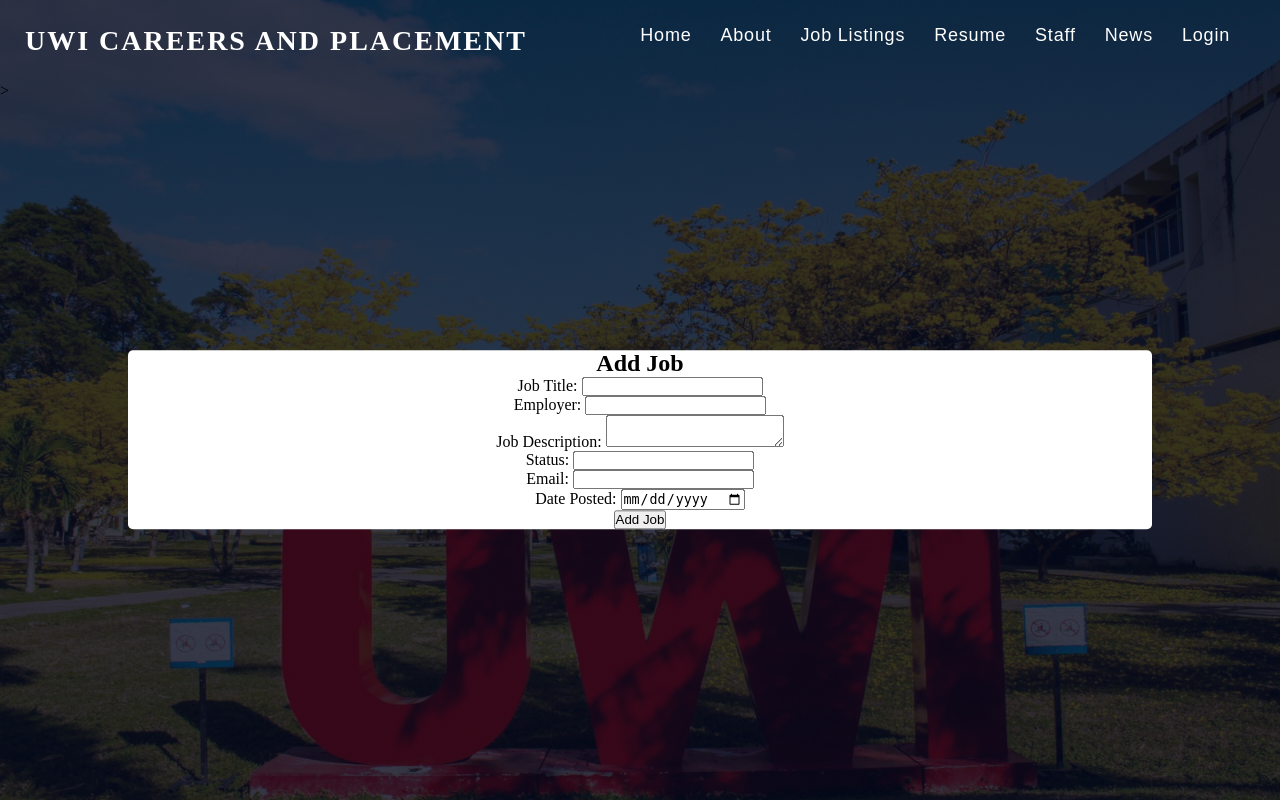
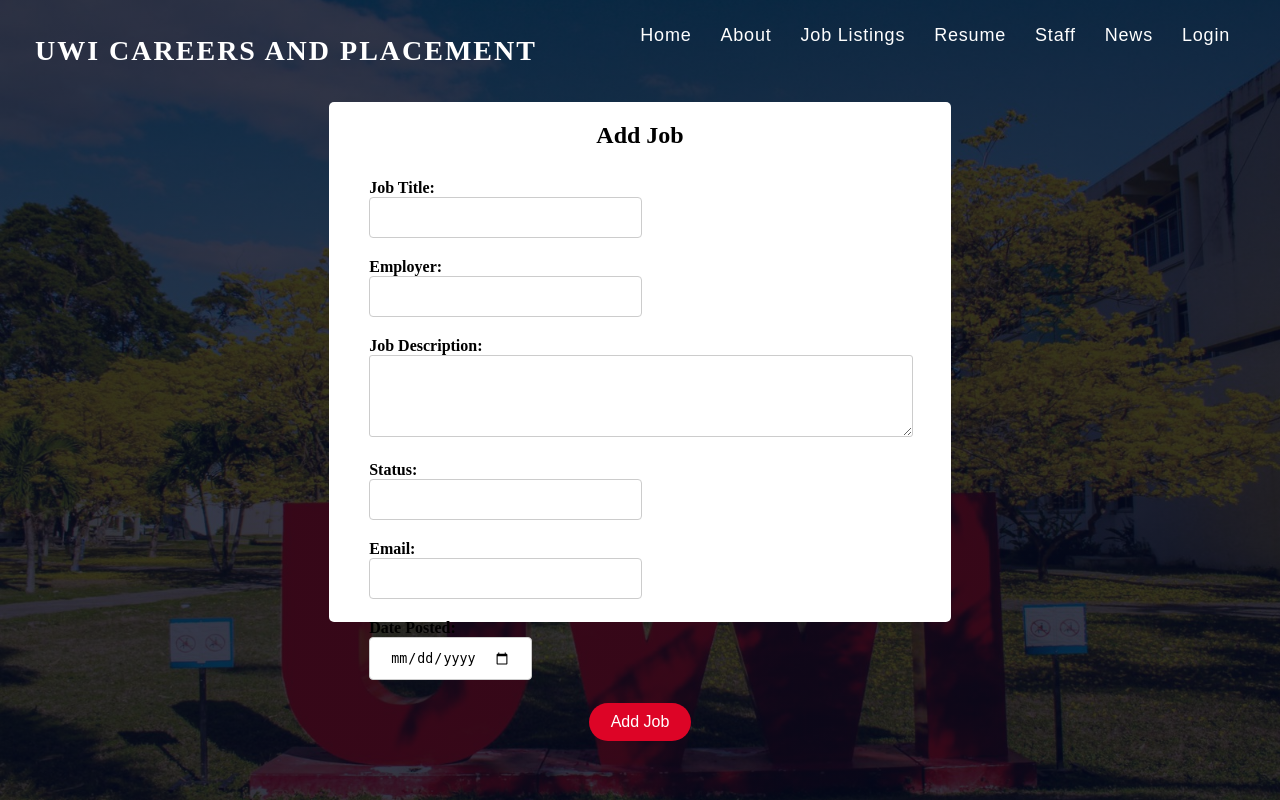
Before and after one commit to rushionfisher/COMP3901-Project, a Flask app: template app/templates/add_job.html in a window 1280 px wide. Run offline with Flask 3, Linux system fonts and the light colour scheme; the template is opened without the code that fills it, so the values that code supplies are empty.

Commit message:
added css

```diff
--- /dev/null
+++ b/app/static/css/add_job.css
@@ -0,0 +1,64 @@
+
+
+.form-container{
+    height: 500px;
+    margin: auto;
+    width: 47%;
+    padding: 10px;
+    background-color: white;
+    border-radius: 5px;
+
+}
+
+input{
+    padding: 12px 20px;
+    margin-left: 30px;
+    display: inline-block;
+    border: 1px solid #ccc;
+    border-radius: 4px;
+    box-sizing: border-box;
+}
+
+label{
+    display: block;
+    font-weight: bold;
+    padding-top: 20px;
+    margin-left: 30px;
+}
+
+.form-container h2, p{
+    text-align: center;
+    color: black;
+    padding: 10px;
+}
+
+.job-title{
+    display: inline-block;
+    vertical-align: middle;
+}
+
+.job-title input {
+    width: 273px;
+}
+
+
+.form-container textarea {
+    width: 90%;
+    height: 80px;
+    border: 1px solid #ccc;
+    margin-left: 30px;
+    border-radius: 3px;
+}
+
+.form-button{
+    display: block;
+    margin: 0 auto;
+    margin-top: 23px;
+    background-color:#DD0426;
+    border: none;
+    color: white;
+    padding: 10px 22px;
+    text-align: center;
+    font-size: 16px;
+    border-radius: 20px;
+}
--- a/app/templates/add_job.html
+++ b/app/templates/add_job.html
@@ -1,37 +1,41 @@
 {% extends "base.html" %}
-{% block css %} <link rel="stylesheet" href="{{ url_for('static', filename='css/addjob.css') }}">{% endblock%}
+{% block css %} <link rel="stylesheet" href="{{ url_for('static', filename='css/add_job.css') }}">{% endblock%}
 {% block main %}
-  <title>Add Job</title>
-  <section class="add-job">
-    <h1>Add Job</h1>
-    {% with messages = get_flashed_messages(with_categories=true) %}
-      {% if messages %}
-        {% for category, message in messages %}
-          <div class="alert alert-{{ category }}">{{ message }}</div>
-        {% endfor %}
-      {% endif %}
-    {% endwith %}
+<div class="form-container">
+  <h2>Add Job</h2>
   <form method="POST" action="{{ url_for('add_job_post', admin='true') }}">
+  <div class="job-title">
     <label for="jobTitle">Job Title:</label>
     <input type="text" id="jobTitle" name="jobTitle" required>
-      <br>
+  </div>
+
+  <div class="job-title">
     <label for="employer">Employer:</label>
     <input type="text" id="employer" name="employer" required>
-      <br>
+  </div>
+
+  <div class="job-desc">
     <label for="jobDescription">Job Description:</label>
     <textarea id="jobDescription" name="jobDescription" required></textarea>
-      <br>
+  </div>
+
+  <div class="job-title">
     <label for="status">Status:</label>
     <input type="text" id="status" name="status" required>
-      <br>
+  </div>
+
+  <div class="job-title">
     <label for="email">Email:</label>
     <input type="email" id="email" name="email" required>
-      <br>
+  </div>
+  <div class="job-date">
     <label for="DatePosted">Date Posted:</label>
     <input type="date" id="DatePosted" name="DatePosted" required>
-      <br>
-      <button type="submit">Add Job</button>
+  </div>
+
+  <button type="submit" class="form-button">Add Job</button>
   </form>
-  </section>>
+</div>
+
 
 {% endblock%}
--- a/app/templates/application.html
+++ b/app/templates/application.html
@@ -1,7 +1,8 @@
 {% extends "base.html" %}
-
+{% block css %} <link rel="stylesheet" href="{{ url_for('static', filename='css/application.css') }}">{% endblock%}
 {% block main %}
 <section>
+
     <div class="form-container">
         <h2>Application Form</h2>
         <p>Please fill out the required fields and attach your Resume and Cover Letter below</p>
--- a/app/templates/login.html
+++ b/app/templates/login.html
@@ -2,7 +2,7 @@
 {% block css %} <link rel="stylesheet" href="{{ url_for('static', filename='css/login.css') }}">{% endblock%}
 {% block main %}
         <div class="loginbody">
-            <form>
+            <form method="POST" action="{{ url_for('login') }}" enctype="multipart/form-data">
                 <div class="text_field">
                     <input type="text" id="ID" placeholder="ID Number" name="ID"><br>
                 </div>
```
Also changed, not shown: app/static/css/application.css (added, +140 -0 lines), app/views.py (+48 -3 lines). Lines whose indentation alone changed are shown as unchanged.
